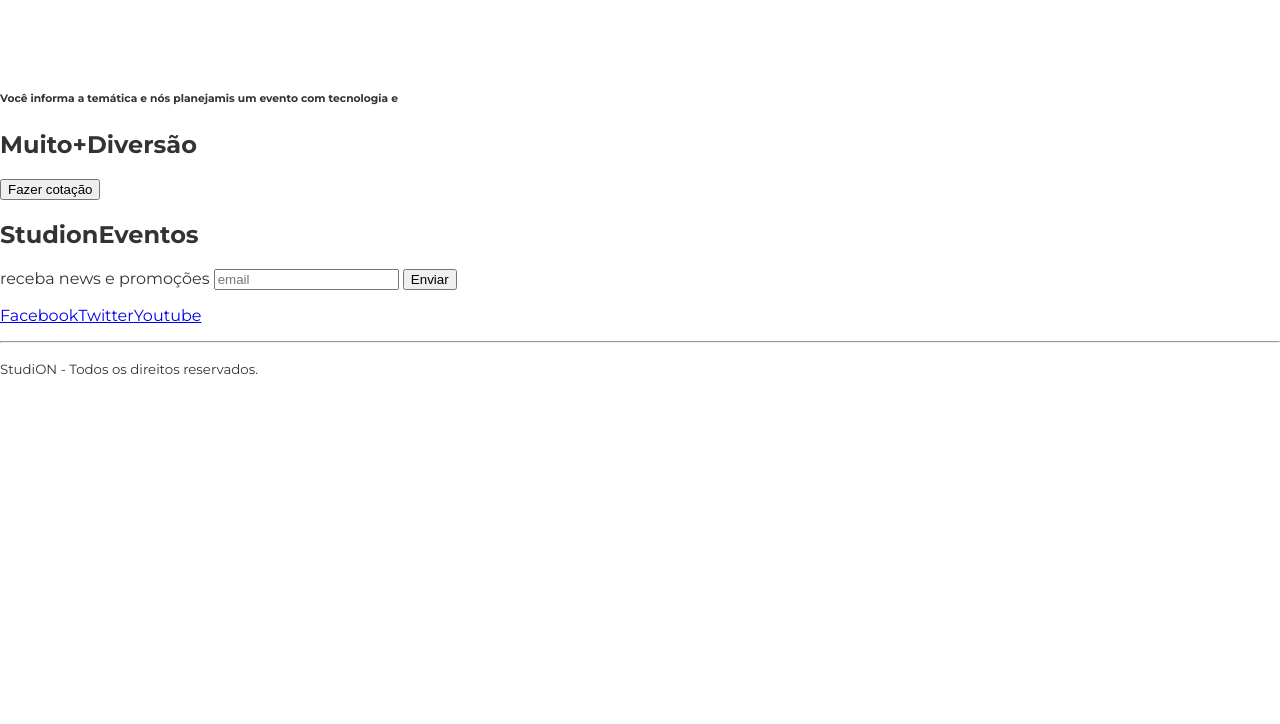
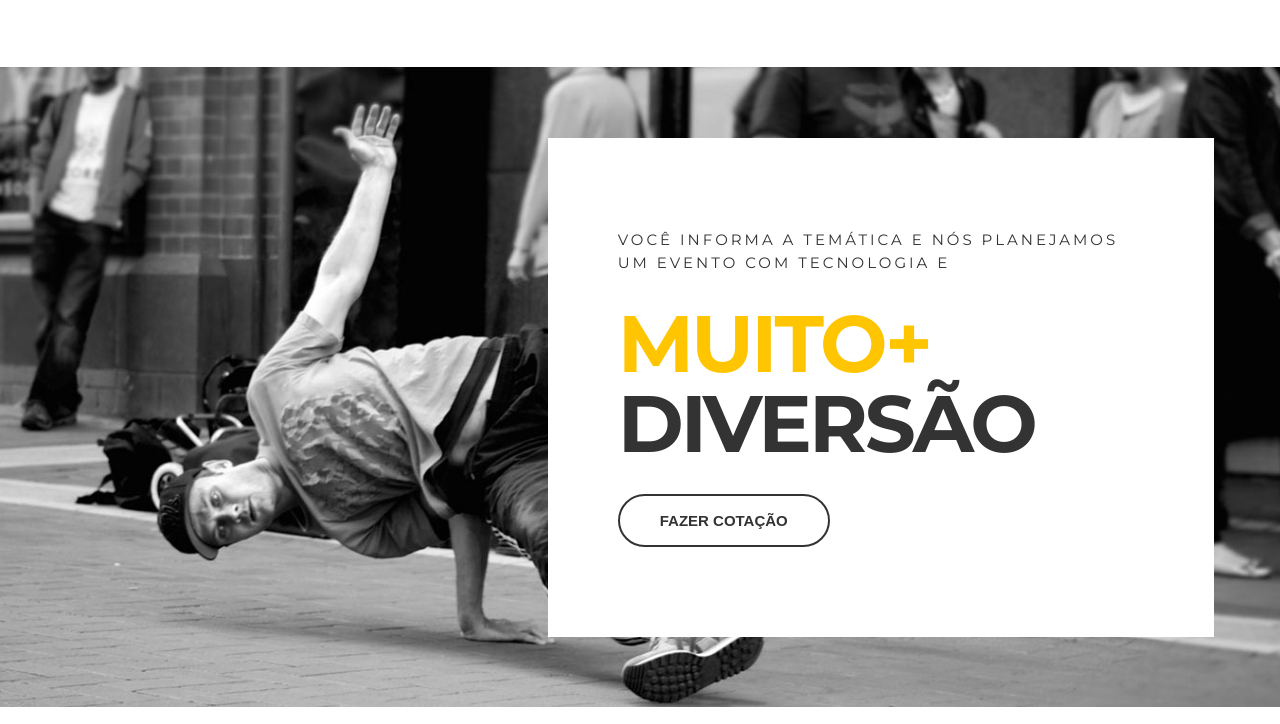
Before and after one commit to dirleizin/studion, a website: page src/index.html in a window 1280 px wide. Shown: the part 1652-2376 px from the top of the page. Before the commit the page ends 2046 px from the top, so only its background shows below. Drawn offline with Linux system fonts and the light colour scheme.

Commit message:
feat(main): added styles the section paralax e button

```diff
--- a/src/index.html
+++ b/src/index.html
@@ -64,7 +64,7 @@
         </div>
     </header>
     <main>
-        <section id="counter">
+        <section id="counter" class="counter">
             <ul class="container counter__container">
                 <li>
                     <h3>+ de 500
@@ -103,13 +103,15 @@
                 </p>
                 <button class="btn btn--institutional">Saiba Mais</button>
         </section>
-        <section>
-            <div>
-                <h6>
-                    Você informa a temática e nós planejamis um evento com tecnologia e
-                </h6>
-                <h2><span>Muito+</span>Diversão</h2>
-                <button>Fazer cotação</button>
+        <section class="quote">
+            <div class="container quote__container">
+                <div class="quote__copy">
+                    <h6>
+                        Você informa a temática e nós planejamos um evento com tecnologia e
+                    </h6>
+                    <h2><span class="copy--primary">Muito+</span>Diversão</h2>
+                    <button class="btn btn--quote">Fazer cotação</button>
+                </div>
             </div>
         </section>
     </main>
--- a/src/style.css
+++ b/src/style.css
@@ -222,3 +222,51 @@ ul {
     background: unset;
     box-shadow: 0 1rem 1rem #0006;
 }
+
+.quote {
+    background-image: url(./images/parallax.jpg);
+    background-attachment: fixed;/*deixa a imgem fixada(paralax) na tela*/
+    background-repeat: no-repeat;
+    background-size: cover;/*faz a imagem ocupar mais espaço*/
+    background-position: center;
+}
+
+
+.quote__container{
+    display: grid;
+    align-items:center;
+    justify-items: end;
+    min-height: 80vh;/*altura da imagem*/
+}
+.quote__copy {
+    background-color: #fff;
+    padding: 5.625rem 4.375rem;/*5.625rem altura cima/baixo e 4.375rem lado*/
+}
+
+.quote__copy h6 {
+    font-size: 0.9375rem;
+    font-weight: 400;
+    letter-spacing: 0.1875rem;
+    line-height: 1.4375rem;
+    max-width: 53ch;
+    text-transform: uppercase;
+    margin: 0;
+}
+
+.quote__copy h2 {
+    font-size: 5rem;
+    line-height: 5rem;
+    text-transform: uppercase;
+    letter-spacing: -0.1875rem;
+    margin: 1.875rem 0;
+}
+
+.quote__copy h2 span {
+    display: block;
+}
+
+.btn--quote {
+    color: var(--color-copy);
+    border-color: var(--color-copy);
+    background: unset;
+}
```
